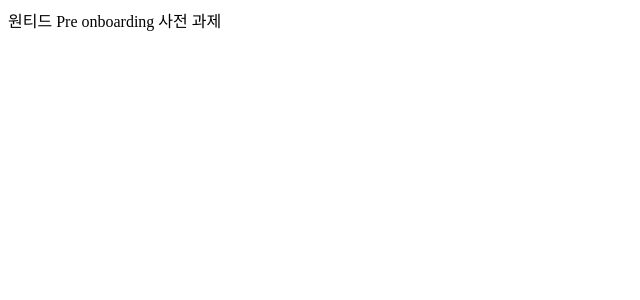
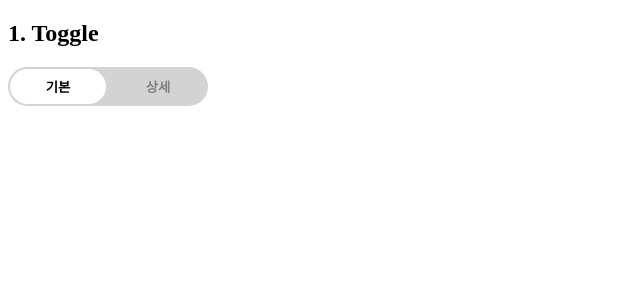
Before and after one commit to daseuls/wanted_pre_onboarding, a React (Create React App) app: page / in a window 1280 px wide. Shown: the top 300 px of the page, without its empty margins (0-640 px from the left). Built offline with nearby package versions, Linux system fonts and the light colour scheme.

Commit message:
feat:toggle state에 따른 조건부 스타일링

```diff
--- a/public/index.html
+++ b/public/index.html
@@ -9,35 +9,10 @@
       name="description"
       content="Web site created using create-react-app"
     />
-    <link rel="apple-touch-icon" href="%PUBLIC_URL%/logo192.png" />
-    <!--
-      manifest.json provides metadata used when your web app is installed on a
-      user's mobile device or desktop. See https://developers.google.com/web/fundamentals/web-app-manifest/
-    -->
-    <link rel="manifest" href="%PUBLIC_URL%/manifest.json" />
-    <!--
-      Notice the use of %PUBLIC_URL% in the tags above.
-      It will be replaced with the URL of the `public` folder during the build.
-      Only files inside the `public` folder can be referenced from the HTML.
-
-      Unlike "/favicon.ico" or "favicon.ico", "%PUBLIC_URL%/favicon.ico" will
-      work correctly both with client-side routing and a non-root public URL.
-      Learn how to configure a non-root public URL by running `npm run build`.
-    -->
     <title>React App</title>
   </head>
   <body>
     <noscript>You need to enable JavaScript to run this app.</noscript>
     <div id="root"></div>
-    <!--
-      This HTML file is a template.
-      If you open it directly in the browser, you will see an empty page.
-
-      You can add webfonts, meta tags, or analytics to this file.
-      The build step will place the bundled scripts into the <body> tag.
-
-      To begin the development, run `npm start` or `yarn start`.
-      To create a production bundle, use `npm run build` or `yarn build`.
-    -->
   </body>
 </html>
--- a/src/App.jsx
+++ b/src/App.jsx
@@ -1,7 +1,12 @@
 import styled from "styled-components";
+import Toggle from "./components/Toggle";
 
 function App() {
-  return <Container className="App">원티드 Pre onboarding 사전 과제</Container>;
+  return (
+    <Container>
+      <Toggle />
+    </Container>
+  );
 }
 
 export default App;
--- /dev/null
+++ b/src/components/Toggle.jsx
@@ -0,0 +1,45 @@
+import React, { useState } from "react";
+import styled from "styled-components";
+
+export default function Toggle() {
+  const [isSelected, setIsSelected] = useState(true);
+  return (
+    <Container>
+      <Title>1. Toggle</Title>
+      <ToggleContainer>
+        <ToggleBtn isSelected={isSelected} onClick={() => setIsSelected(true)}>
+          기본
+        </ToggleBtn>
+        <ToggleBtn
+          isSelected={!isSelected}
+          onClick={() => setIsSelected(false)}
+        >
+          상세
+        </ToggleBtn>
+      </ToggleContainer>
+    </Container>
+  );
+}
+
+const Container = styled.div``;
+
+const Title = styled.h2``;
+
+const ToggleContainer = styled.div`
+  border-radius: 50px;
+  background-color: lightgray;
+  width: 200px;
+  display: flex;
+  justify-content: space-between;
+`;
+
+const ToggleBtn = styled.button`
+  width: 100px;
+  margin: 2px;
+  padding: 8px;
+  font-weight: 700;
+  color: ${(props) => (props.isSelected ? "black" : "gray")};
+  background-color: ${(props) => (props.isSelected ? "white" : "lightgray")};
+  border: none;
+  border-radius: 50px;
+`;
```
Also changed, not shown: src/components/Dropdown.jsx (added), src/components/Input.jsx (added), src/components/Slider.jsx (added), src/components/Tab.jsx (added).
